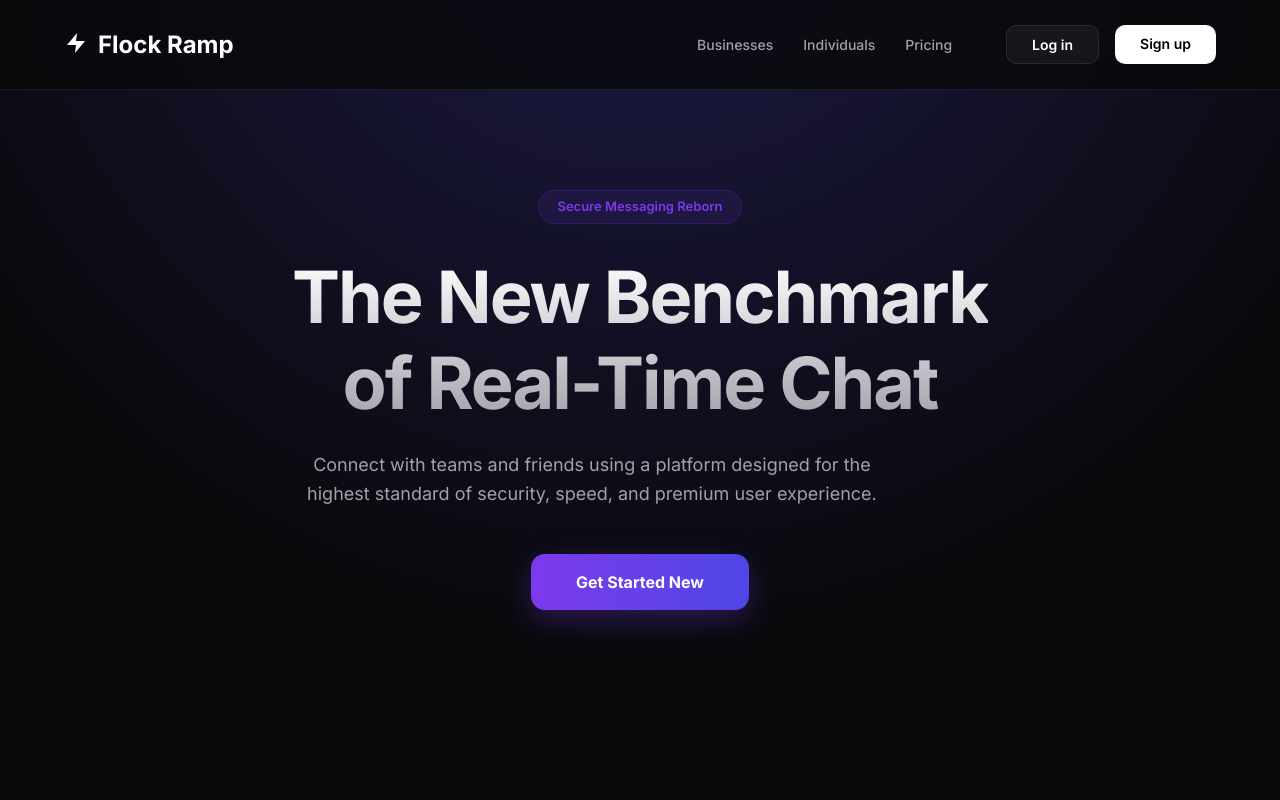
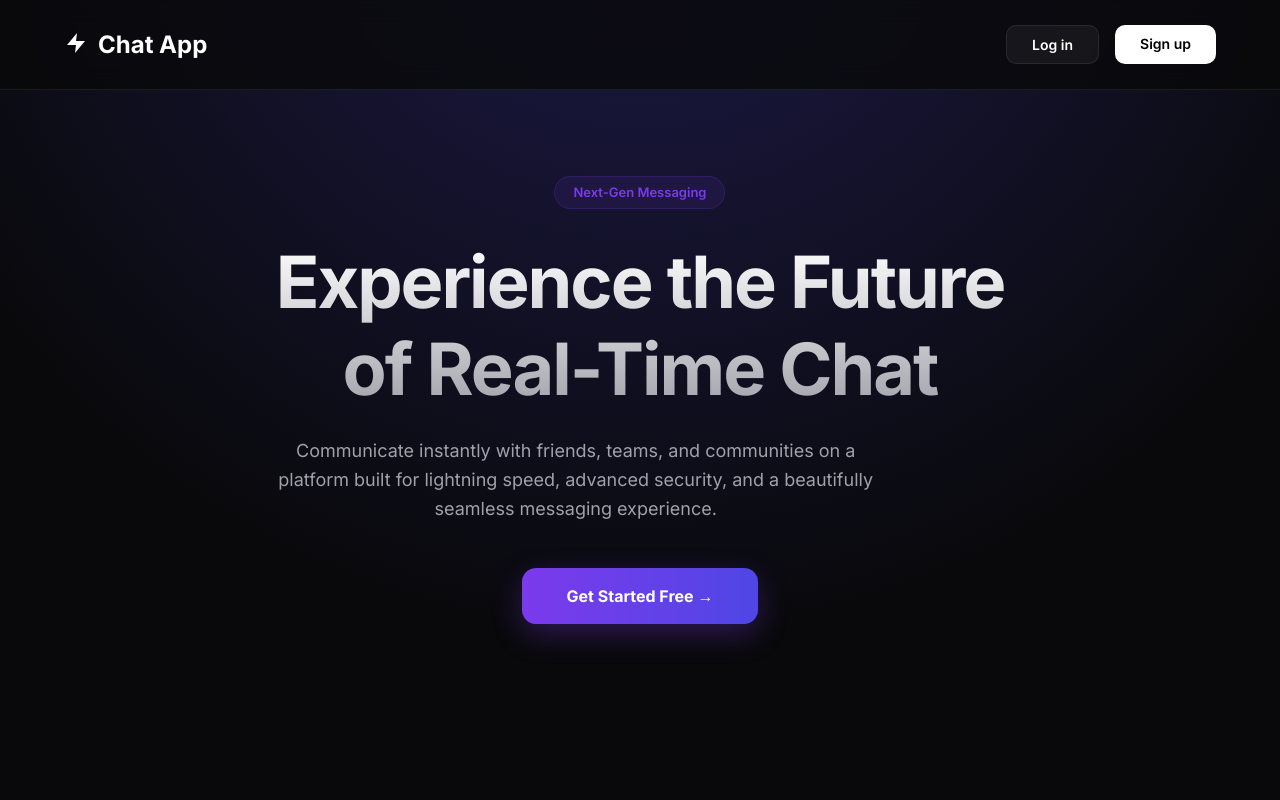
Before and after one commit to Anandu07r/ChatApp, a Django app: page / in a window 1280 px wide. Run offline with Django 4.2, Linux system fonts and the light colour scheme.

Commit message:
template updates

```diff
--- a/templates/landing.html
+++ b/templates/landing.html
@@ -5,7 +5,7 @@
 <head>
     <meta charset="UTF-8">
     <meta name="viewport" content="width=device-width, initial-scale=1.0">
-    <title>Flock Ramp | Connect Seamlessly</title>
+    <title>ChatApp</title>
 
     <!-- Google Fonts -->
     <link href="https://fonts.googleapis.com/css2?family=Inter:wght@400;500;600;700&display=swap" rel="stylesheet">
@@ -217,13 +217,13 @@
                 style="margin-top: -4px;">
                 <path d="M13 2L3 14H12L11 22L21 10H12L13 2Z" fill="currentColor" />
             </svg>
-            Flock Ramp
+            Chat App
         </a>
 
-        <div class="nav-links">
-            <a href="#" class="nav-link-custom">Businesses</a>
-            <a href="#" class="nav-link-custom">Individuals</a>
-            <a href="#" class="nav-link-custom">Pricing</a>
+         <div class="nav-links">
+            <a href="#" class="nav-link-custom"></a>
+            <a href="#" class="nav-link-custom"></a>
+            <a href="#" class="nav-link-custom"></a>
             <div class="d-flex gap-3 ms-4">
                 <a href="{% url 'login' %}" class="btn-ramp-login">Log in</a>
                 <a href="{% url 'register' %}" class="btn-ramp-signup">Sign up</a>
@@ -231,18 +231,24 @@
         </div>
     </nav>
 
-    <main class="ramp-hero">
-        <div class="fade-up">
-            <div class="hero-badge">Secure Messaging Reborn</div>
-            <h1>The New Benchmark<br>of Real-Time Chat</h1>
-            <p>Connect with teams and friends using a platform designed for the highest standard of security, speed, and
-                premium user experience.</p>
-            <div class="hero-actions justify-content-center">
-                <a href="{% url 'register' %}" class="btn-hero-primary">Get Started New</a>
-            </div>
+<main class="ramp-hero">
+    <div class="fade-up">
+
+        <div class="hero-badge">Next-Gen Messaging</div>
+
+        <h1>Experience the Future<br>of Real-Time Chat</h1>
+        <p>
+        Communicate instantly with friends, teams, and communities on a platform built for lightning speed,
+        advanced security, and a beautifully seamless messaging experience.
+    </p>
+    <div class="hero-actions justify-content-center">
+            <a href="{% url 'register' %}" class="btn-hero-primary">
+                Get Started Free →
+            </a>
         </div>
-    </main>
 
+    </div>
+</main>
 </body>
 
 </html>
```
Also changed, not shown: templates/base.html (+11 -9 lines), templates/users/edit_profile.html (+17 -3 lines), db_chat.sqlite3.
